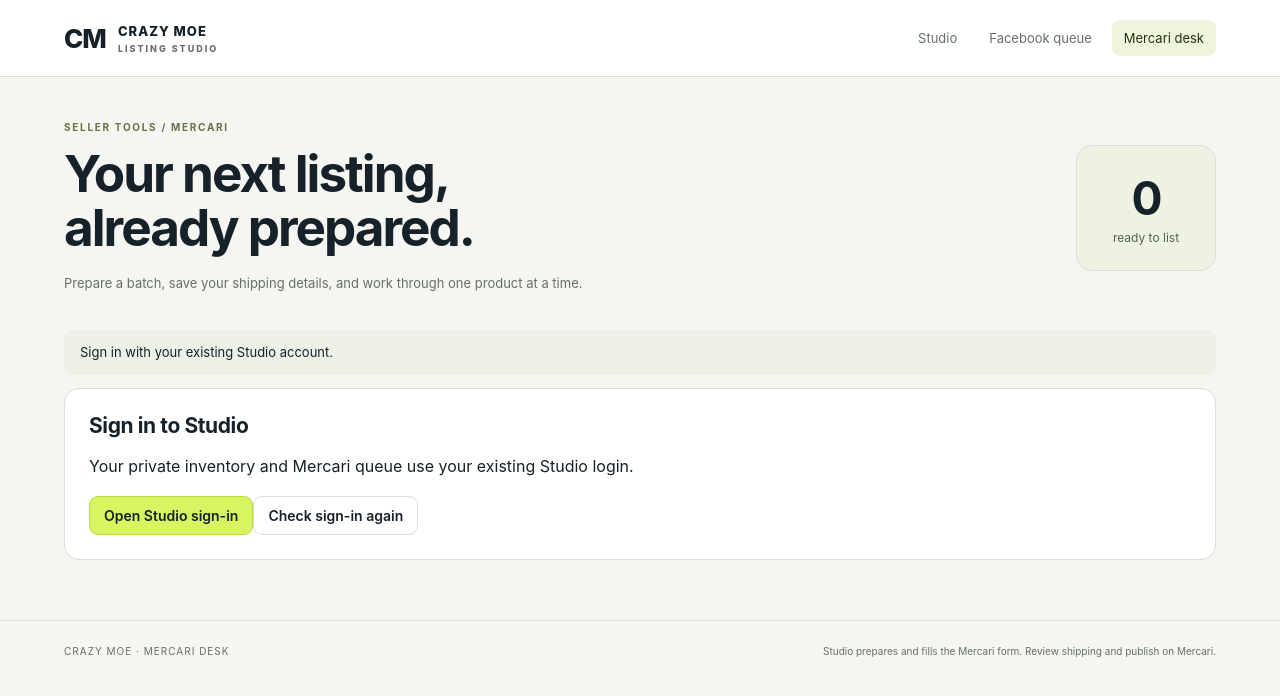
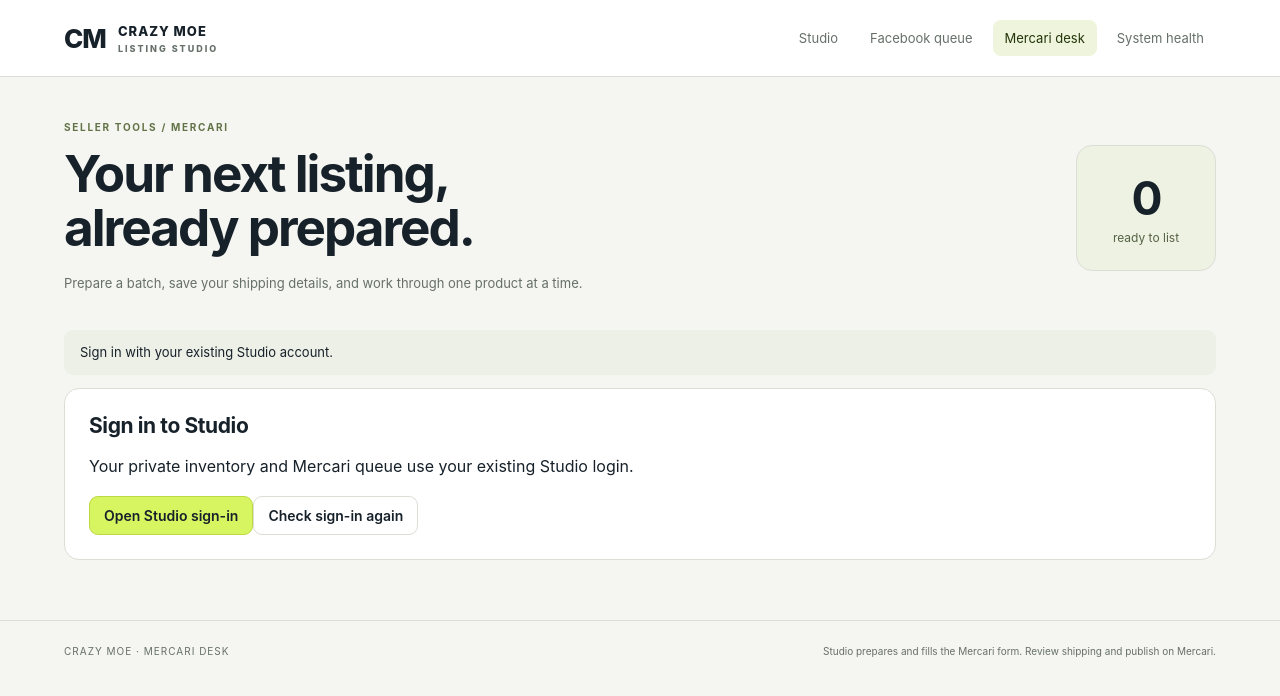
Before and after one commit to moesesbouka/crazymoe-commerce-os, a browser extension: page stabilization/20261115/live-vercel/src/mercari.html in a window 1280 px wide. Drawn offline with Linux system fonts and the light colour scheme.

Commit message:
Link private system health from Mercari desk

```diff
--- a/stabilization/20261115/live-vercel/src/mercari.html
+++ b/stabilization/20261115/live-vercel/src/mercari.html
@@ -1,7 +1,7 @@
 <!doctype html>
 <html lang="en"><head><meta charset="utf-8"><meta name="viewport" content="width=device-width,initial-scale=1"><meta name="referrer" content="no-referrer"><title>Mercari Desk · Crazy Moe</title>
 <link rel="stylesheet" href="/mercari.css"><script src="/auth.js" defer></script><script src="/workflows.js" defer></script><script src="/mercari-copy.js" defer></script><script src="/mercari-categories.js" defer></script><script src="/mercari-bridge.js" defer></script><script src="/mercari.js" defer></script></head>
-<body><header class="top"><a class="brand" href="/">CM <span>CRAZY MOE <small>LISTING STUDIO</small></span></a><nav><a href="/">Studio</a><a href="/posting.html">Facebook queue</a><a class="active" href="/mercari.html" aria-current="page">Mercari desk</a></nav></header>
+<body><header class="top"><a class="brand" href="/">CM <span>CRAZY MOE <small>LISTING STUDIO</small></span></a><nav><a href="/">Studio</a><a href="/posting.html">Facebook queue</a><a class="active" href="/mercari.html" aria-current="page">Mercari desk</a><a href="/health.html">System health</a></nav></header>
 <main><div class="intro"><div><p class="eyebrow">SELLER TOOLS / MERCARI</p><h1>Your next listing,<br>already prepared.</h1><p>Prepare a batch, save your shipping details, and work through one product at a time.</p></div><div class="stat"><strong id="ready-count">0</strong><span>ready to list</span></div></div>
 <p id="status" role="status" aria-live="polite">Checking your Studio sign-in…</p>
 <section id="login-note" hidden class="panel"><h2>Sign in to Studio</h2><p>Your private inventory and Mercari queue use your existing Studio login.</p><a class="button primary" href="/?return=mercari">Open Studio sign-in</a><button id="retry-login">Check sign-in again</button></section>
```
